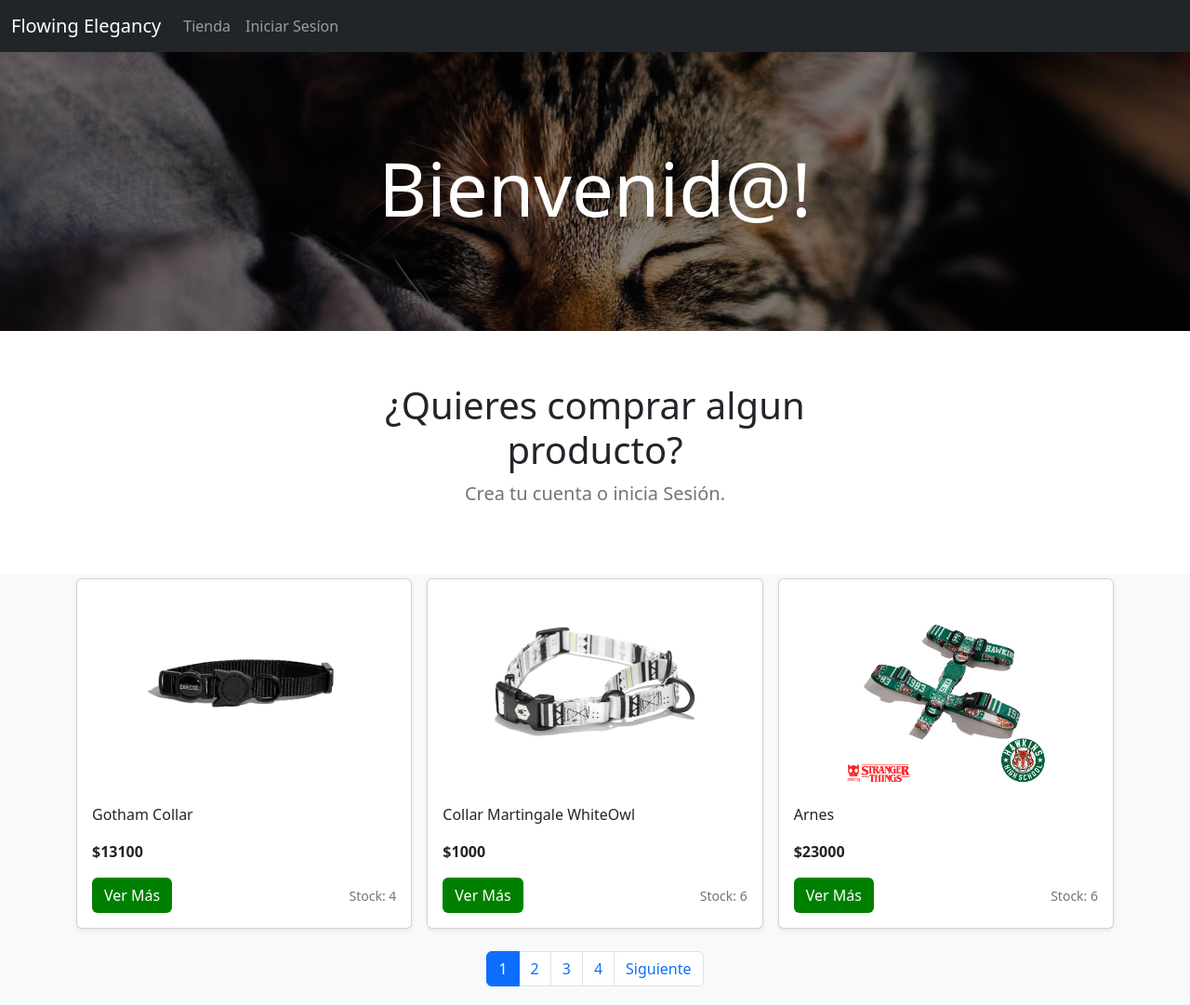
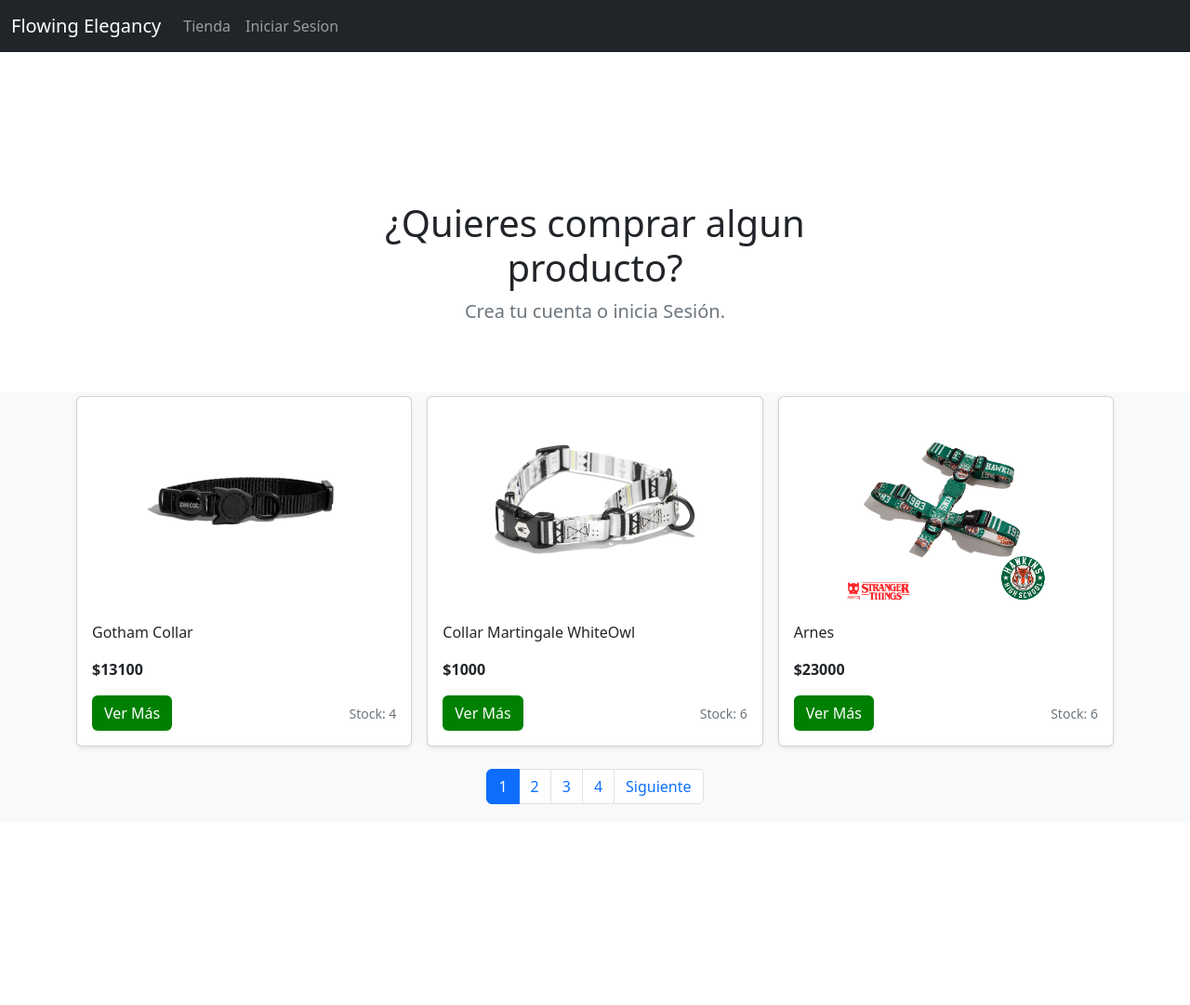
Before and after one commit to IgnacioRiffop/FlowingElegancy, a Django app: page / in a window 1280 px wide. Shown: the whole page at 93% size. After the commit the page ends 865 px from the top, so only its background shows below. Run offline with Django 4.2, Linux system fonts and the light colour scheme; data comes from the database, SQL or seed files in the repository; some libraries are stand-ins or nearby versions.

Commit message:
sin foto

```diff
--- a/core/templates/core/index.html
+++ b/core/templates/core/index.html
@@ -9,7 +9,7 @@
 {% block contenido %}
 
 <!-- Bienvenido -->
-<div class="container-fluid suscribir d-flex flex-column justify-content-center align-items-center">
+<div class="container-fluid d-flex flex-column justify-content-center align-items-center">
   <div class="text-center text-white">
     {% if user.is_authenticated %}
 
```
